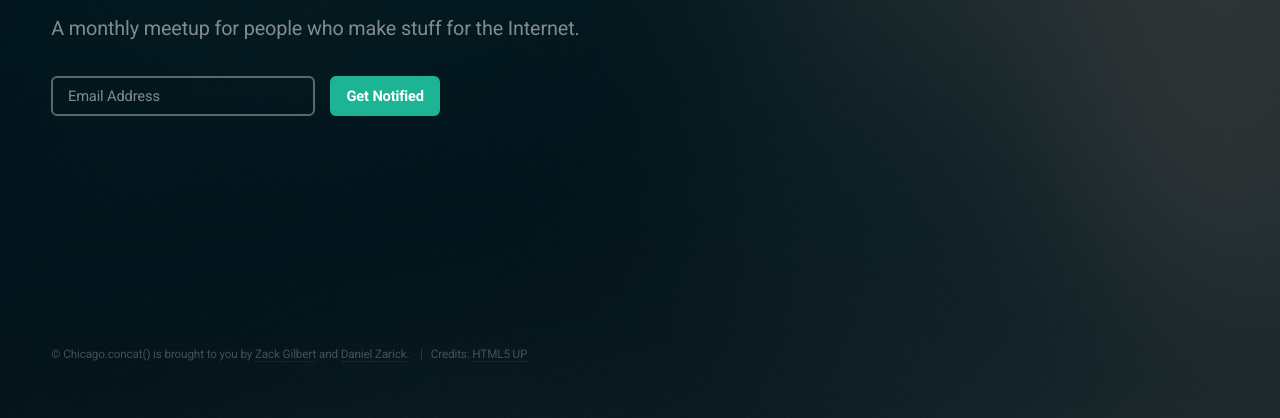
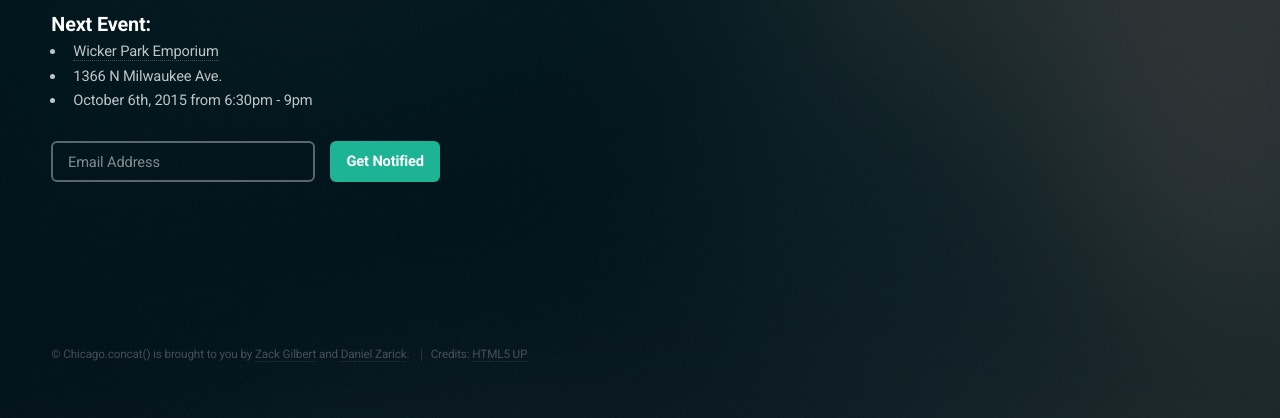
Before and after one commit to zackgilbert/chicago.concat, a plain HTML site: page index.html in a window 1280 px wide. Shown: the part 382-800 px from the top of the page. Drawn offline with Linux system fonts and the light colour scheme.

Commit message:
Update newest event.

```diff
--- a/index.html
+++ b/index.html
@@ -20,12 +20,12 @@
 			<header id="header">
 				<h1>Chicago.concat()</h1>
 				<p>A monthly meetup for people who make stuff for the Internet.</p>
-				<!--<h3 style="margin-bottom: 0px;">Next Event:</h3>
+				<h3 style="margin-bottom: 0px;">Next Event:</h3>
 				<ul>
-					<li><a href="http://greeneyelounge.com">Green Eye Lounge</a></li>
-					<li>Western Blue Line stop</li>
-					<li>June 10th, 2015 from 6pm - 9pm</li>
-				</ul>-->
+					<li><a href="http://emporiumchicago.com/locations/#wicker">Wicker Park Emporium</a></li>
+					<li>1366 N Milwaukee Ave.</li>
+					<li>October 6th, 2015 from 6:30pm - 9pm</li>
+				</ul>
 			</header>
 
 		<!-- Signup Form -->
```
